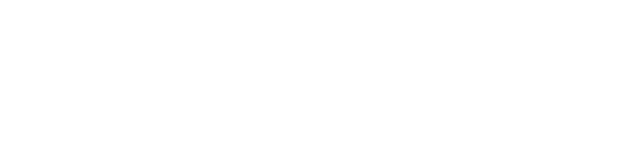
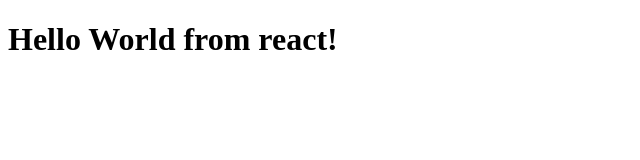
Before and after one commit to SinBin10/React, a plain HTML site: page index.html in a window 1280 px wide. Shown: the whole page, without its empty margins (0-640 px from the left). Drawn offline with nearby package versions, Linux system fonts and the light colour scheme.

Commit message:
hello world from react.

```diff
--- a/index.html
+++ b/index.html
@@ -22,5 +22,10 @@
       crossorigin
       src="https://unpkg.com/react-dom@18/umd/react-dom.development.js"
     ></script>
+    <script>
+        const heading = React.createElement("h1",{},"Hello World from react!");
+        const root = ReactDOM.createRoot(document.getElementById("root"));
+        root.render(heading);
+    </script>
   </body>
 </html>
```
